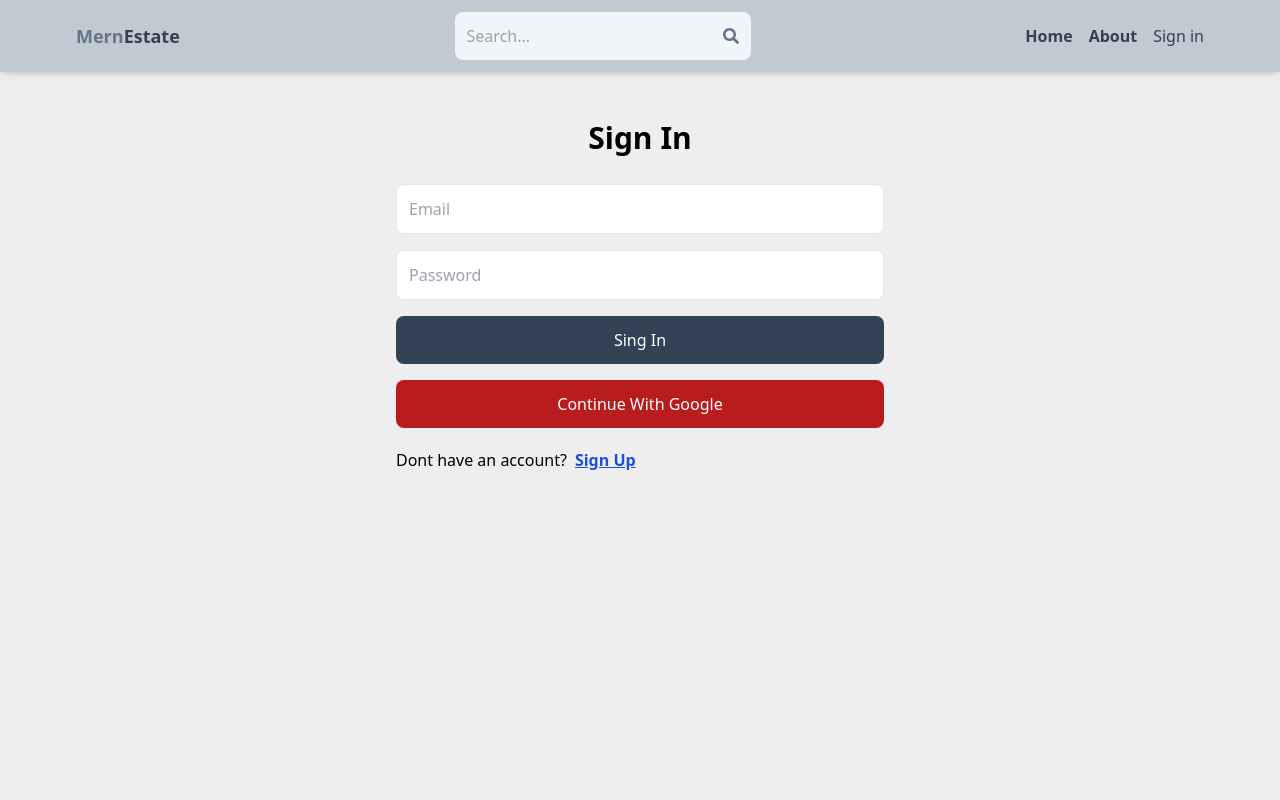
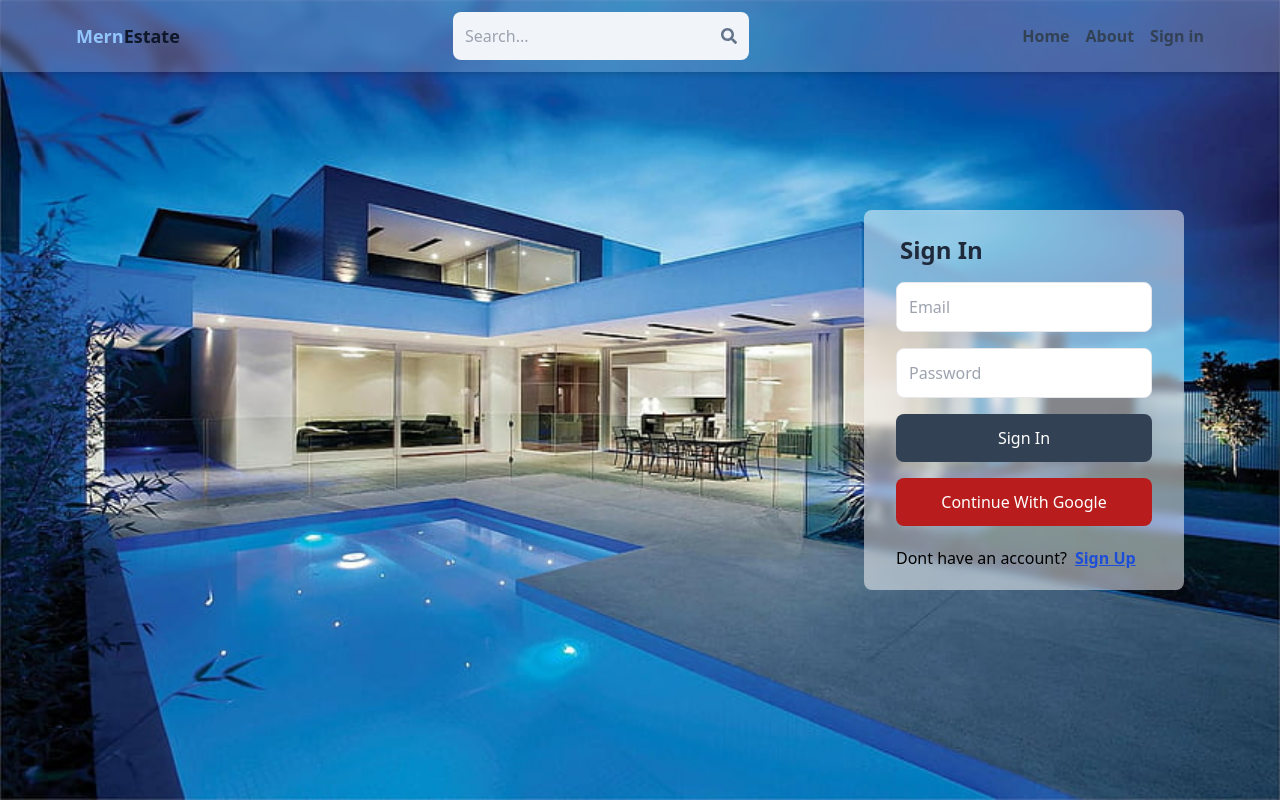
Before and after one commit to bhanuPratapThareja/mern-estate, a React (Vite) app in the folder client/: page /auth in a window 1280 px wide. Built offline with nearby package versions, Linux system fonts and the light colour scheme; no server answers.

Commit message:
login page css changed

```diff
--- a/client/src/components/Header.jsx
+++ b/client/src/components/Header.jsx
@@ -26,12 +26,12 @@ export default function Header() {
   }, [location.search])
 
   return (
-    <header className="bg-slate-400/50 backdrop-blur-md shadow-md">
+    <header className="bg-white/20 backdrop-blur-sm shadow-md fixed w-full">
       <div className="flex justify-between items-center max-w-6xl mx-auto p-3">
         <Link to="/">
           <h1 className="font-bold text-sm sm:text-lg flex flex-wrap">
-            <span className="text-slate-500">Mern</span>
-            <span className="text-slate-700">Estate</span>
+            <span className="text-blue-300">Mern</span>
+            <span className="text-slate-900">Estate</span>
           </h1>
         </Link>
 
@@ -62,7 +62,7 @@ export default function Header() {
           <Link to='/profile'>
             {currentUser ?
               <img className="rounded-full h-7 w-7 object-cover" src={currentUser.avatar} alt="profile" /> :
-              <li className="text-slate-700 hover:underline">Sign in</li>
+              <li className="text-slate-700 text-md font-bold">Sign in</li>
             }
           </Link>
         </ul>
--- a/client/src/index.css
+++ b/client/src/index.css
@@ -4,7 +4,20 @@
 
 body {
     box-sizing: border-box;
-    background-color: #eee;
+
+}
+
+#login-background {
+    position: absolute;
+    top: 0;
+    left: 0;
+    height: 100vh;
+    width: 100vw;
+    background: url('./assets/images/villa-with-pool.jpg');
+    background-size: cover;
+    background-repeat: no-repeat;
+    background-position: center;
+    z-index: -1;
 }
 
 .swiper {
--- a/client/src/layouts/RootLayout.jsx
+++ b/client/src/layouts/RootLayout.jsx
@@ -31,11 +31,11 @@ export default function RootLayout() {
     <>
       <NewToast />
       <NewModal />
-      <div className="relative">
-          <div className="fixed h-[80px] w-[100%] z-10">
+      <div className="flex flex-col justify-between h-[100vh]">
+          <div className="">
             <Header />
           </div>
-          <div className="absolute top-[80px] w-[100%]">
+          <div className="pt-16">
             <Outlet />
           </div>
       </div>
--- a/client/src/pages/Auth.jsx
+++ b/client/src/pages/Auth.jsx
@@ -126,10 +126,19 @@ export default function Auth() {
     const { username, email, password } = formState.inputs
 
     return (
-        <div className="p-3 max-w-lg mx-auto">
-            <h1 className="text-3xl text-center font-semibold my-7">Sign {mode === SIGN_IN ? 'In' : 'Up' }</h1>
+      <div className='flex justify-center'>
 
-            <form onSubmit={handleSubmit} noValidate className="flex flex-col gap-4">
+
+            <div className="flex flex-col p-4 mb-4 bg-white/50 backdrop-blur-sm rounded-lg
+                            w-[90%]
+                            sm:w-[60%]
+                            md:absolute md:w-[40%] md:top-[50%] md:left-[50%] md:-translate-x-[50%] md:-translate-y-[50%]
+                            lg:w-[25%] lg:top-84 lg:translate-x-[70%]">
+
+
+                <h1 className="text-2xl text-slate-800 font-semibold pl-5 pt-2 self-start">Sign {mode === SIGN_IN ? 'In' : 'Up' }</h1>
+
+                <form onSubmit={handleSubmit} noValidate className="flex flex-col gap-4 px-4 pt-4">
                   {mode !== SIGN_IN  && <>
                       <input
                       type="text"
@@ -168,14 +177,18 @@ export default function Auth() {
                     />
                     {password.error && <FormError message={password.error} /> }
 
-                <Button type="submit" text={loading ? 'Loading...' : mode === SIGN_IN ? 'Sing In' : 'Sign Up'} className="bg-slate-700" />
+                    <Button type="submit" text={loading ? 'Please Wait' : mode === SIGN_IN ? 'Sign In' : 'Sign Up'} className="bg-slate-700" />
                     <OAuth />
+
+                    <div className="flex gap-2 my-1">
+                      <p>{mode === SIGN_IN ? 'Dont have an account?' : 'Already have an account?'}</p>
+                      <button type='button' onClick={handleAuthMode} className='text-blue-700 font-semibold underline'>{mode === SIGN_IN ? 'Sign Up' : 'Sign In'}</button>
+                  </div>
                 </form>
 
-            <div className="flex gap-2 mt-5">
-                <p>{mode === SIGN_IN ? 'Dont have an account?' : 'Already have an account?'}</p>
-                <button onClick={handleAuthMode} className='text-blue-700 font-semibold underline'>{mode === SIGN_IN ? 'Sign Up' : 'Sign In'}</button>
             </div>
+
+          <div id="login-background"></div>
       </div>
     )
 }
```
Also changed, not shown: client/src/assets/images/villa-with-pool.jpg (added). Lines whose indentation alone changed are shown as unchanged.
